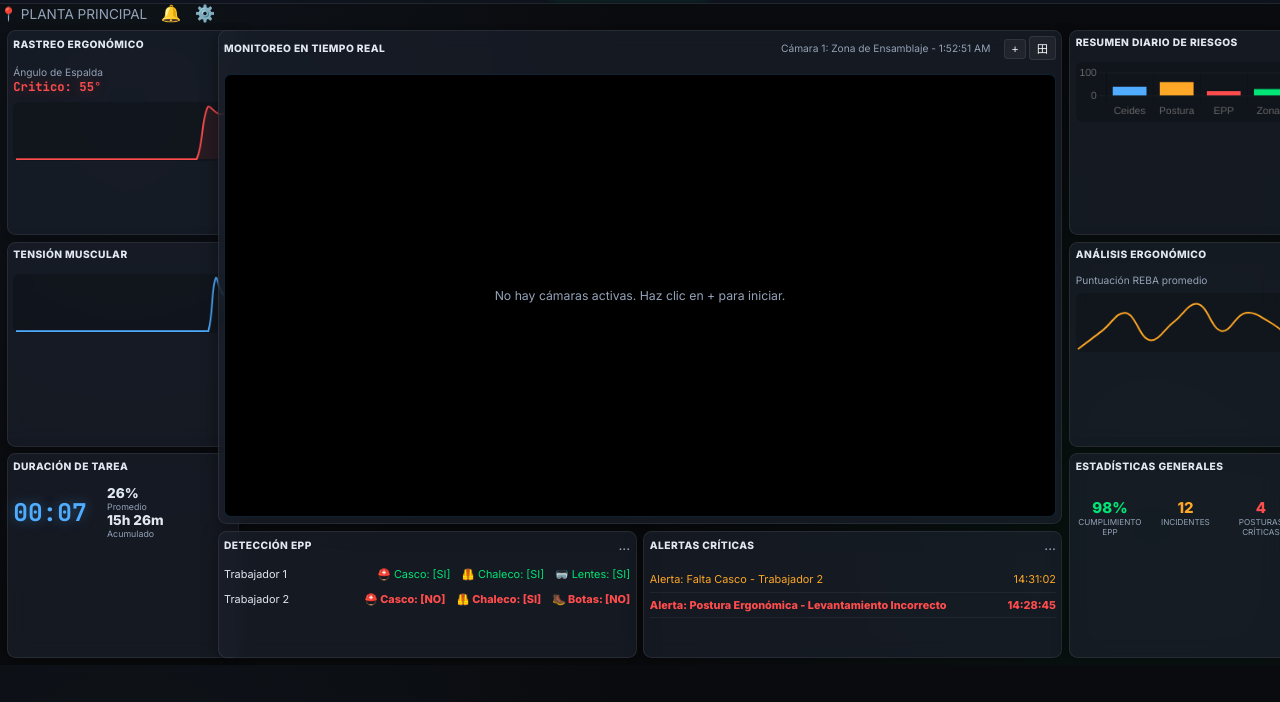
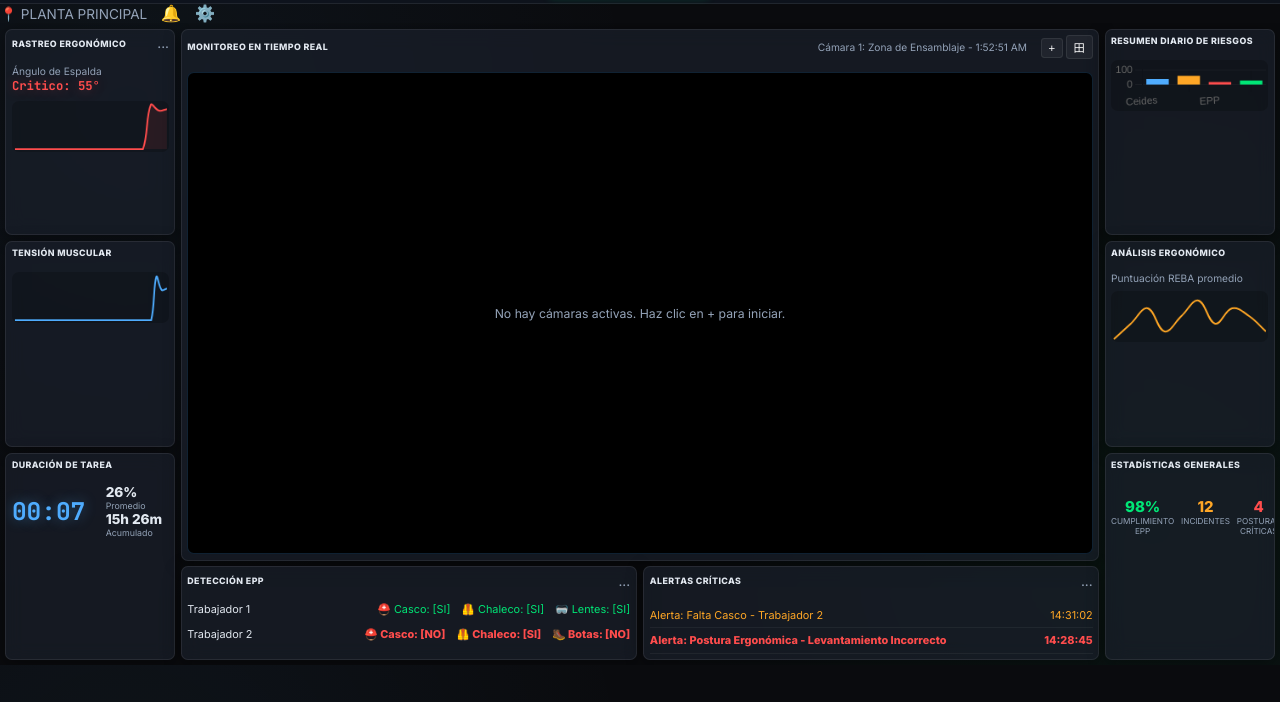
Before and after one commit to sstpacheco-max/herramienta-de-posturas, a plain HTML site: page index.html in a window 1280 px wide. Shown: the part 34-736 px from the top of the page. Drawn offline with nearby package versions, Linux system fonts and the light colour scheme; no server answers.

Commit message:
UI: Final vertical fix using minmax grid and v1.3 cache buster

```diff
--- a/cv_backend/static/style.css
+++ b/cv_backend/static/style.css
@@ -101,25 +101,27 @@ body {
 /* --- Layout Grid --- */
 .dashboard-grid {
     display: grid;
-    grid-template-columns: 240px 1fr 240px;
-    gap: 0.5rem;
-    padding: 0.5rem;
-    height: calc(100vh - 45px); /* Altura fija para forzar el ajuste */
+    grid-template-columns: 200px 1fr 200px; /* Más estrecho aún */
+    gap: 0.4rem;
+    padding: 0.4rem;
+    height: calc(100vh - 45px);
     overflow: hidden;
 }
 
 .side-panel {
     display: grid;
-    grid-template-rows: repeat(3, 1fr); /* Divide en 3 partes iguales */
-    gap: 0.5rem;
+    grid-template-rows: repeat(3, minmax(0, 1fr)); /* Permite encogerse */
+    gap: 0.4rem;
     height: 100%;
+    min-height: 0;
 }
 
 .main-viewport {
     display: grid;
-    grid-template-rows: 1fr 150px; /* Video arriba (flexible), Info abajo (fijo) */
-    gap: 0.5rem;
+    grid-template-rows: minmax(0, 1fr) 110px; /* Fila inferior más pequeña */
+    gap: 0.4rem;
     height: 100%;
+    min-height: 0;
 }
 
 /* --- Glass Cards --- */
@@ -127,13 +129,13 @@ body {
     background: var(--card-bg);
     backdrop-filter: blur(12px);
     border: 1px solid var(--glass-border);
-    border-radius: 10px;
-    padding: 0.4rem; /* Even smaller */
+    border-radius: 8px;
+    padding: 0.4rem;
     display: flex;
     flex-direction: column;
     box-shadow: 0 4px 20px rgba(0, 0, 0, 0.4);
     min-height: 0;
-    height: 100%;
+    overflow: hidden; /* Evita que el contenido empuje el borde */
 }
 
 .card-header {
@@ -144,10 +146,11 @@ body {
 }
 
 .card-header h3 {
-    font-size: 0.75rem; /* Reduced from 0.85rem */
+    font-size: 0.65rem; /* Más pequeño */
     text-transform: uppercase;
     letter-spacing: 0.5px;
     color: var(--text-primary);
+    white-space: nowrap;
 }
 
 .more-options {
@@ -179,8 +182,8 @@ body {
 
 .chart-mini {
     flex-grow: 1;
-    min-height: 40px;
-    max-height: 70px;
+    min-height: 30px;
+    max-height: 60px;
     background: rgba(0, 0, 0, 0.2);
     border-radius: 8px;
     padding: 2px;
--- a/index.html
+++ b/index.html
@@ -5,7 +5,7 @@
     <meta name="viewport" content="width=device-width, initial-scale=1.0">
     <title>SST 4.0 - Panel de Seguridad Industrial</title>
     <link href="https://fonts.googleapis.com/css2?family=Inter:wght@300;400;600;800&family=JetBrains+Mono:wght@400;700&display=swap" rel="stylesheet">
-    <link rel="stylesheet" href="style.css?v=1.2">
+    <link rel="stylesheet" href="style.css?v=1.3">
 </head>
 <body class="dashboard-active">
     <div class="top-bar">
--- a/style.css
+++ b/style.css
@@ -101,25 +101,27 @@ body {
 /* --- Layout Grid --- */
 .dashboard-grid {
     display: grid;
-    grid-template-columns: 240px 1fr 240px;
-    gap: 0.5rem;
-    padding: 0.5rem;
-    height: calc(100vh - 45px); /* Altura fija para forzar el ajuste */
+    grid-template-columns: 200px 1fr 200px; /* Más estrecho aún */
+    gap: 0.4rem;
+    padding: 0.4rem;
+    height: calc(100vh - 45px);
     overflow: hidden;
 }
 
 .side-panel {
     display: grid;
-    grid-template-rows: repeat(3, 1fr); /* Divide en 3 partes iguales */
-    gap: 0.5rem;
+    grid-template-rows: repeat(3, minmax(0, 1fr)); /* Permite encogerse */
+    gap: 0.4rem;
     height: 100%;
+    min-height: 0;
 }
 
 .main-viewport {
     display: grid;
-    grid-template-rows: 1fr 150px; /* Video arriba (flexible), Info abajo (fijo) */
-    gap: 0.5rem;
+    grid-template-rows: minmax(0, 1fr) 110px; /* Fila inferior más pequeña */
+    gap: 0.4rem;
     height: 100%;
+    min-height: 0;
 }
 
 /* --- Glass Cards --- */
@@ -127,13 +129,13 @@ body {
     background: var(--card-bg);
     backdrop-filter: blur(12px);
     border: 1px solid var(--glass-border);
-    border-radius: 10px;
-    padding: 0.4rem; /* Even smaller */
+    border-radius: 8px;
+    padding: 0.4rem;
     display: flex;
     flex-direction: column;
     box-shadow: 0 4px 20px rgba(0, 0, 0, 0.4);
     min-height: 0;
-    height: 100%;
+    overflow: hidden; /* Evita que el contenido empuje el borde */
 }
 
 .card-header {
@@ -144,10 +146,11 @@ body {
 }
 
 .card-header h3 {
-    font-size: 0.75rem; /* Reduced from 0.85rem */
+    font-size: 0.65rem; /* Más pequeño */
     text-transform: uppercase;
     letter-spacing: 0.5px;
     color: var(--text-primary);
+    white-space: nowrap;
 }
 
 .more-options {
@@ -179,8 +182,8 @@ body {
 
 .chart-mini {
     flex-grow: 1;
-    min-height: 40px;
-    max-height: 70px;
+    min-height: 30px;
+    max-height: 60px;
     background: rgba(0, 0, 0, 0.2);
     border-radius: 8px;
     padding: 2px;
```
Also changed, not shown: cv_backend/static/index.html (+1 -1 lines).
